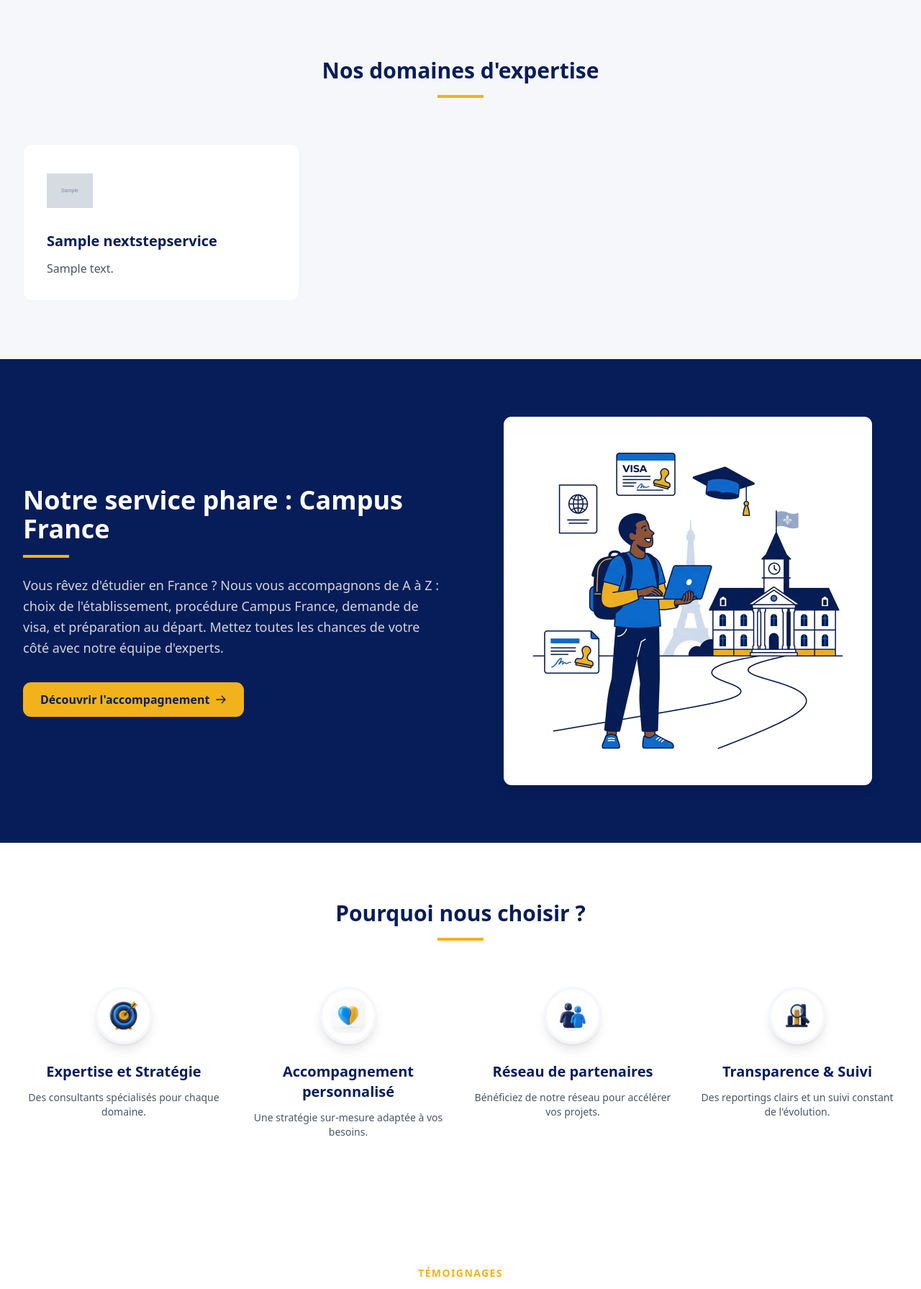
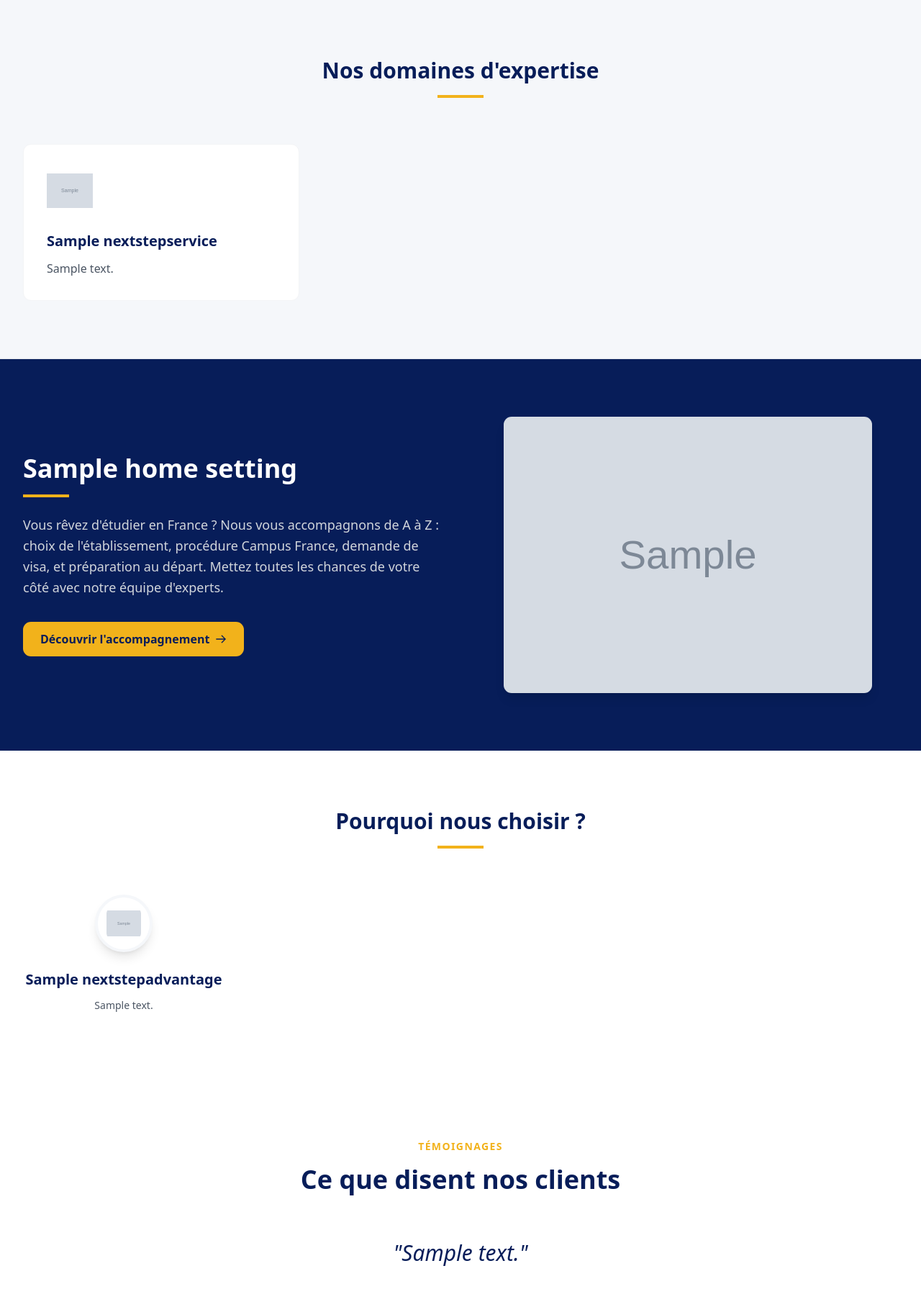
Before and after one commit to Asabi89/campusvisa, a Django app: template templates/nextstep/home_nextstep.html in a window 1280 px wide. Shown: the part 1119-2910 px from the top of the page at 72% size. Run offline with Django 5.2, Linux system fonts and the light colour scheme; a user stored in the database is signed in; tables that the repository leaves empty hold one stand-in row (values such as "Sample post"); the template is opened without the code that fills it: values that come from a table or form of the project are taken from there, most other values are stand-ins (such as "Sample title", 1, 10 or a date in 2020); grey boxes marked "Sample" are stand-in pictures; parts of the project's set-up code (start-up, migrations or seed data) failed here and were passed over.

Commit message:
feat: make domaines d'expertise, service phare and pourquoi nous choisir dynamic on Nextstep consulting home page

```diff
--- a/apps/nextstep/models.py
+++ b/apps/nextstep/models.py
@@ -53,13 +53,14 @@
 class NextStepService(models.Model):
     title = models.CharField(max_length=255)
     description = models.TextField()
-    icon_name = models.CharField(max_length=100, blank=True, help_text="Nom de l'icône (ex: icon_target.png) ou chemin")
+    icon = models.ImageField(upload_to="nextstep/services/", blank=True, null=True, help_text="Télécharger l'icône de l'expertise (Image ou SVG)")
+    icon_name = models.CharField(max_length=100, blank=True, help_text="Nom de l'icône statique (ex: icon_target.png, facultatif si image chargée)")
     order = models.IntegerField(default=0)
     is_active = models.BooleanField(default=True)
 
     class Meta:
-        verbose_name = 'Nextstep - Accueil Service'
-        verbose_name_plural = 'Nextstep - Accueil Services'
+        verbose_name = "Nextstep - Domaine d'expertise"
+        verbose_name_plural = "Nextstep - Domaines d'expertise"
         ordering = ['order']
 
     def __str__(self):
@@ -81,6 +82,24 @@
     def __str__(self):
         return f"Témoignage de {self.student_name}"
 
+
+class NextStepAdvantage(models.Model):
+    title = models.CharField(max_length=255)
+    description = models.TextField()
+    icon = models.ImageField(upload_to="nextstep/advantages/", blank=True, null=True, help_text="Télécharger l'icône de l'avantage (Image ou SVG)")
+    icon_name = models.CharField(max_length=100, blank=True, help_text="Nom de l'icône statique (ex: icon_target.png, facultatif si image chargée)")
+    order = models.IntegerField(default=0)
+    is_active = models.BooleanField(default=True)
+
+    class Meta:
+        verbose_name = "Nextstep - Accueil Avantage"
+        verbose_name_plural = "Nextstep - Accueil Avantages"
+        ordering = ['order']
+
+    def __str__(self):
+        return self.title
+
+
 class NextstepHomePageSettings(models.Model):
     # Hero Section
     hero_title = models.CharField(max_length=255, default="Bienvenue chez NextStep Consulting")
@@ -93,13 +112,20 @@
     about_title = models.CharField(max_length=255, default="À Propos de Nous")
     about_text = models.TextField(blank=True, default="Nous sommes une équipe d'experts dédiés à la réussite de votre mobilité internationale.")
 
+    # Service Phare Section
+    service_phare_title = models.CharField(max_length=255, default="Notre service phare : Campus France")
+    service_phare_description = models.TextField(default="Vous rêvez d'étudier en France ? Nous vous accompagnons de A à Z : choix de l'établissement, procédure Campus France, demande de visa, et préparation au départ. Mettez toutes les chances de votre côté avec notre équipe d'experts.")
+    service_phare_button_text = models.CharField(max_length=100, default="Découvrir l'accompagnement")
+    service_phare_button_link = models.CharField(max_length=255, default="https://visa.nextstepc.com")
+    service_phare_image = models.ImageField(upload_to="nextstep/home/", blank=True, null=True, help_text="Image d'illustration du service phare (droite)")
+
     # Why Choose Us Section
     why_us_title = models.CharField(max_length=255, default="Pourquoi nous choisir ?")
     why_us_text = models.TextField(blank=True, default="Un accompagnement personnalisé et une expertise reconnue.")
 
     class Meta:
-        verbose_name = 'Nextstep - Paramètres Accueil'
-        verbose_name_plural = 'Nextstep - Paramètres Accueil'
+        verbose_name = "Nextstep - Paramètres Accueil"
+        verbose_name_plural = "Nextstep - Paramètres Accueil"
 
     def __str__(self): return "Paramètres de la page d'accueil"
 
--- a/apps/nextstep/views.py
+++ b/apps/nextstep/views.py
@@ -1,6 +1,6 @@
 from django.shortcuts import render
 from .models import (
-    NextStepFAQ, NextStepService, NextStepTestimonial,
+    NextStepFAQ, NextStepService, NextStepTestimonial, NextStepAdvantage,
     NextstepHomePageSettings, CampusFrancePageSettings,
     ContactPageSettings, FAQPageSettings, MentionsLegalesSettings
 )
@@ -10,6 +10,7 @@
     context = {
         'home_settings': home_settings,
         'services': NextStepService.objects.filter(is_active=True).order_by('order'),
+        'advantages': NextStepAdvantage.objects.filter(is_active=True).order_by('order'),
         'testimonials': NextStepTestimonial.objects.filter(is_active=True),
         'faqs': NextStepFAQ.objects.filter(is_active=True).order_by('order')[:5], # Only show top 5 FAQs on home
     }
--- a/templates/nextstep/home_nextstep.html
+++ b/templates/nextstep/home_nextstep.html
@@ -66,7 +66,9 @@
                     {% for service in services %}
                     <div class="bg-white p-8 border border-gray-100 hover:shadow-xl transition-shadow group {% if forloop.last and services.count|divisibleby:2 %}md:col-span-2 lg:col-span-1{% endif %}">
                         <div class="w-16 h-16 mb-6">
-                            {% if service.icon_name %}
+                            {% if service.icon %}
+                            <img src="{{ service.icon.url }}" alt="{{ service.title }}" class="w-full h-full object-contain mix-blend-multiply">
+                            {% elif service.icon_name %}
                             <img src="{% static 'assets/'|add:service.icon_name %}" alt="{{ service.title }}" class="w-full h-full object-contain mix-blend-multiply">
                             {% else %}
                             <img src="{% static 'assets/icon_target.png' %}" alt="{{ service.title }}" class="w-full h-full object-contain mix-blend-multiply">
@@ -107,18 +109,22 @@
     <section class="py-20 bg-marine text-white">
         <div class="max-w-7xl mx-auto px-4 sm:px-6 lg:px-8 flex flex-col md:flex-row items-center gap-12">
             <div class="md:w-1/2">
-                <h2 class="text-3xl md:text-4xl font-bold mb-4">Notre service phare : Campus France</h2>
+                <h2 class="text-3xl md:text-4xl font-bold mb-4">{{ home_settings.service_phare_title|default:"Notre service phare : Campus France" }}</h2>
                 <div class="w-16 h-1 bg-gold mb-6"></div>
                 <p class="text-gray-300 text-lg mb-8 leading-relaxed">
-                    Vous rêvez d'étudier en France ? Nous vous accompagnons de A à Z : choix de l'établissement, procédure Campus France, demande de visa, et préparation au départ. Mettez toutes les chances de votre côté avec notre équipe d'experts.
+                    {{ home_settings.service_phare_description|default:"Vous rêvez d'étudier en France ? Nous vous accompagnons de A à Z : choix de l'établissement, procédure Campus France, demande de visa, et préparation au départ. Mettez toutes les chances de votre côté avec notre équipe d'experts." }}
                 </p>
-                <a href="https://visa.nextstepc.com" class="inline-flex items-center gap-2 bg-gold text-marine px-6 py-3 font-semibold hover:bg-yellow-500 transition-colors">
-                    Découvrir l'accompagnement
+                <a href="{{ home_settings.service_phare_button_link|default:'https://visa.nextstepc.com' }}" class="inline-flex items-center gap-2 bg-gold text-marine px-6 py-3 font-semibold hover:bg-yellow-500 transition-colors">
+                    {{ home_settings.service_phare_button_text|default:"Découvrir l'accompagnement" }}
                     <svg class="w-4 h-4" fill="none" stroke="currentColor" viewBox="0 0 24 24"><path stroke-linecap="square" stroke-linejoin="miter" stroke-width="2" d="M14 5l7 7m0 0l-7 7m7-7H3"/></svg>
                 </a>
             </div>
             <div class="md:w-1/2 flex justify-center relative">
+                {% if home_settings.service_phare_image %}
+                <img src="{{ home_settings.service_phare_image.url }}" alt="{{ home_settings.service_phare_title }}" class="relative z-10 w-full max-w-lg h-auto rounded-[11px] shadow-lg">
+                {% else %}
                 <img src="{% static 'assets/campus_france_illustration.png' %}" alt="Campus France Illustration" class="relative z-10 w-full max-w-lg h-auto rounded-[11px] shadow-lg">
+                {% endif %}
             </div>
         </div>
     </section>
@@ -131,6 +137,23 @@
                 <div class="w-16 h-1 bg-gold mx-auto"></div>
             </div>
             <div class="grid grid-cols-1 md:grid-cols-2 lg:grid-cols-4 gap-8">
+                {% if advantages %}
+                    {% for advantage in advantages %}
+                    <div class="text-center">
+                        <div class="w-20 h-20 mx-auto mb-6 bg-white rounded-full flex items-center justify-center shadow-lg border-4 border-light">
+                            {% if advantage.icon %}
+                            <img src="{{ advantage.icon.url }}" alt="{{ advantage.title }}" class="w-12 h-12 object-contain mix-blend-multiply">
+                            {% elif advantage.icon_name %}
+                            <img src="{% static 'assets/'|add:advantage.icon_name %}" alt="{{ advantage.title }}" class="w-12 h-12 object-contain mix-blend-multiply">
+                            {% else %}
+                            <img src="{% static 'assets/icon_target.png' %}" alt="{{ advantage.title }}" class="w-12 h-12 object-contain mix-blend-multiply">
+                            {% endif %}
+                        </div>
+                        <h3 class="text-xl font-bold text-marine mb-3">{{ advantage.title }}</h3>
+                        <p class="text-gray-600 text-sm">{{ advantage.description }}</p>
+                    </div>
+                    {% endfor %}
+                {% else %}
                 <!-- Expertise -->
                 <div class="text-center">
                     <div class="w-20 h-20 mx-auto mb-6 bg-white rounded-full flex items-center justify-center shadow-lg border-4 border-light">
@@ -160,6 +183,7 @@
                     <h3 class="text-xl font-bold text-marine mb-3">Transparence & Suivi</h3>
                     <p class="text-gray-600 text-sm">Des reportings clairs et un suivi constant de l'évolution.</p>
                 </div>
+                {% endif %}
             </div>
         </div>
     </section>
```
Also changed, not shown: apps/nextstep/admin.py (+7 -1 lines), apps/nextstep/migrations/0004_nextstepadvantage_alter_nextstepservice_options_and_more.py (added).
